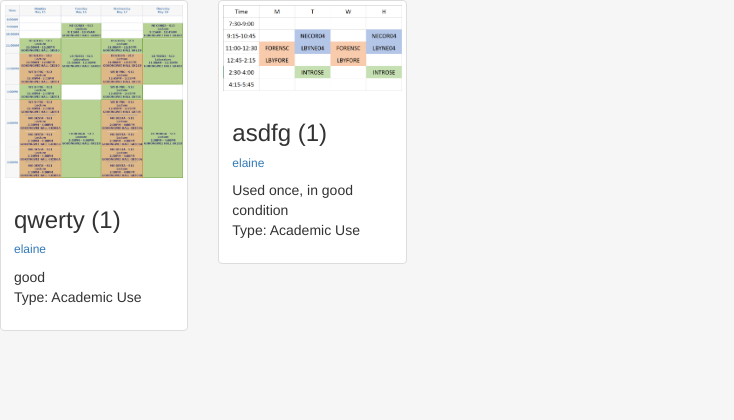
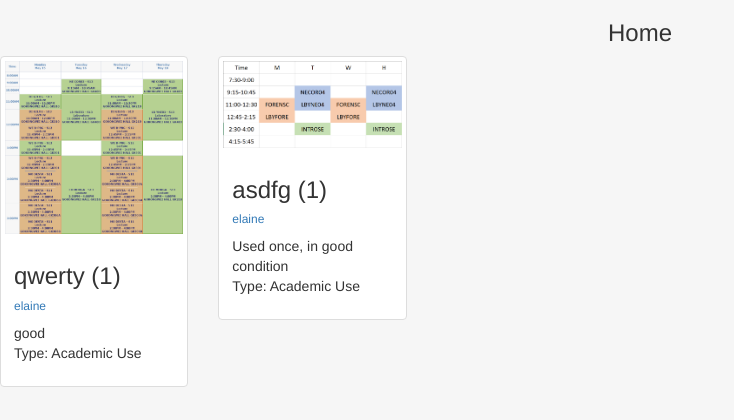
Before and after one commit to WEB-PRG-S12T3AY1617/MP2-Grunt, a Django app: page / in a window 1280 px wide. Shown: the top 420 px of the page, without its empty margins (0-734 px from the left). Run offline with Django 3.2, Linux system fonts and the light colour scheme; data comes from the database, SQL or seed files in the repository; some libraries are stand-ins or nearby versions.

Commit message:
Update header.html

```diff
--- a/mysite/home/templates/home/header.html
+++ b/mysite/home/templates/home/header.html
@@ -20,13 +20,15 @@
 <div class="row">
 
 {% if latest_item_list %}
+    <h3><center>Home</center></h3>
     {% for item in latest_item_list %}
+{#        <a href="/home/{{ item.id }}/">{{ item.item_name }}</a>#}
       <div class="col-md-2">
         <div class="thumbnail">
           <img src="{{ item.photo.url }}" >
           <div class="caption">
             <h3>{{ item.name }} ({{ item.quantity }})</h3>
-              <h6><a href="#">{{ item.userName }}</a></h6>
+              <h6><a href="/home/{{ user.id }}/">{{ item.userName }}</a></h6>
             <p>{{ item.condition }}<br/>
               Type: {{ item.itemType }}</p>
           </div>
```
